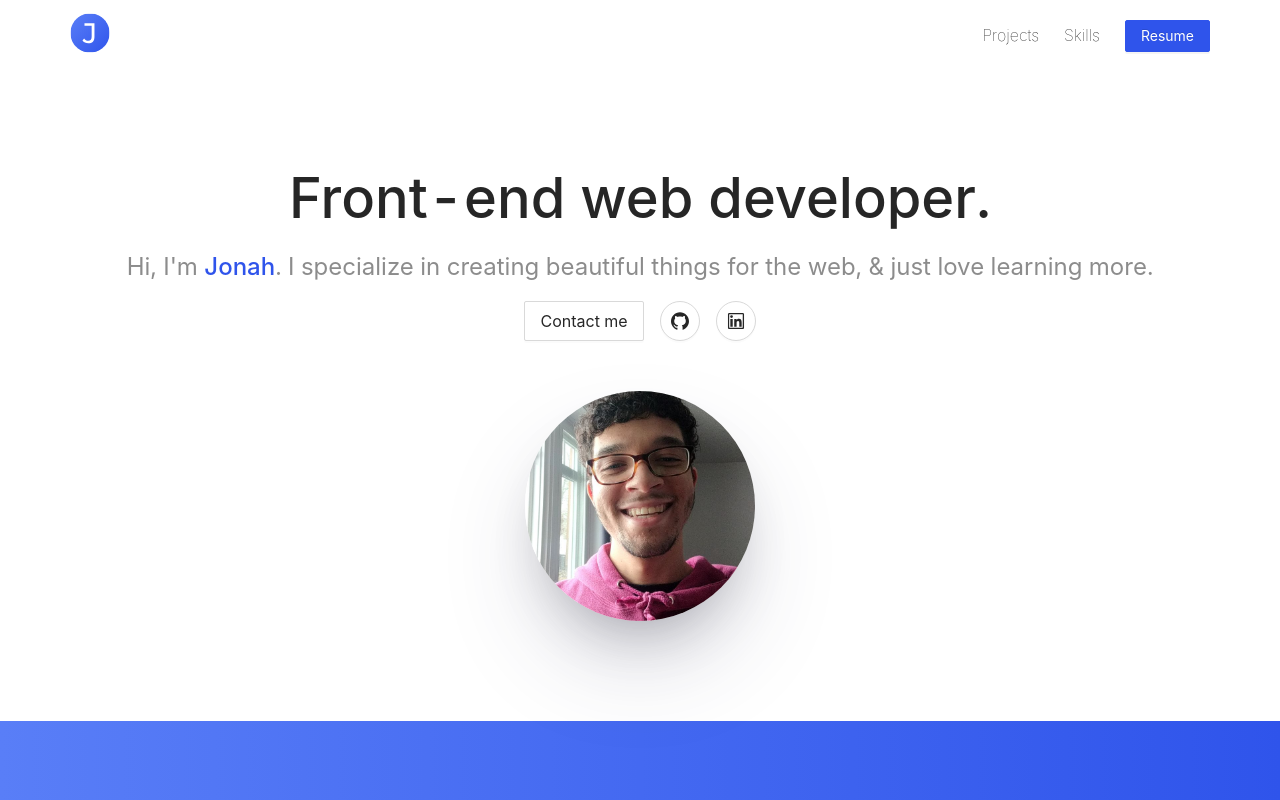
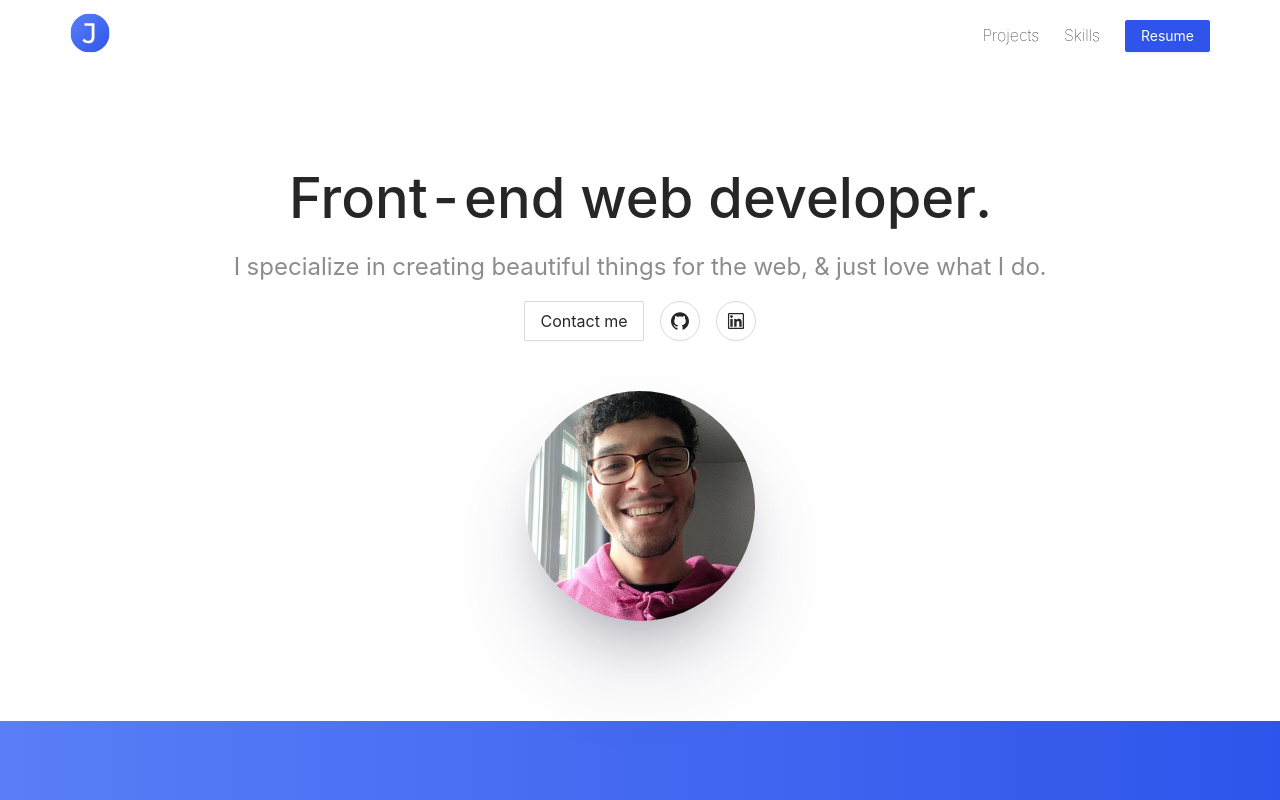
Before and after one commit to jonahlouis4/Portfolio-v3, a React (Create React App) app: page / in a window 1280 px wide. Shown: the top 800 px of the page. Built offline with nearby package versions, Linux system fonts and the light colour scheme.

Commit message:
Changed text

```diff
--- a/src/components/Introduction.js
+++ b/src/components/Introduction.js
@@ -65,7 +65,7 @@ const Introduction = () => {
                 style={subHeaderTitle}
                 type="secondary"
                 >
-                    Hi, I'm <span style={colorFont}>Jonah</span>. I specialize in creating beautiful things for the web, & just love learning more.
+                    I specialize in creating beautiful things for the web, & just love what I do.
                 </Title>
             </motion.div>
             {/* Call to Action */}
```
Also changed, not shown: 2 other files (tests, documents, lock files or other folders).
